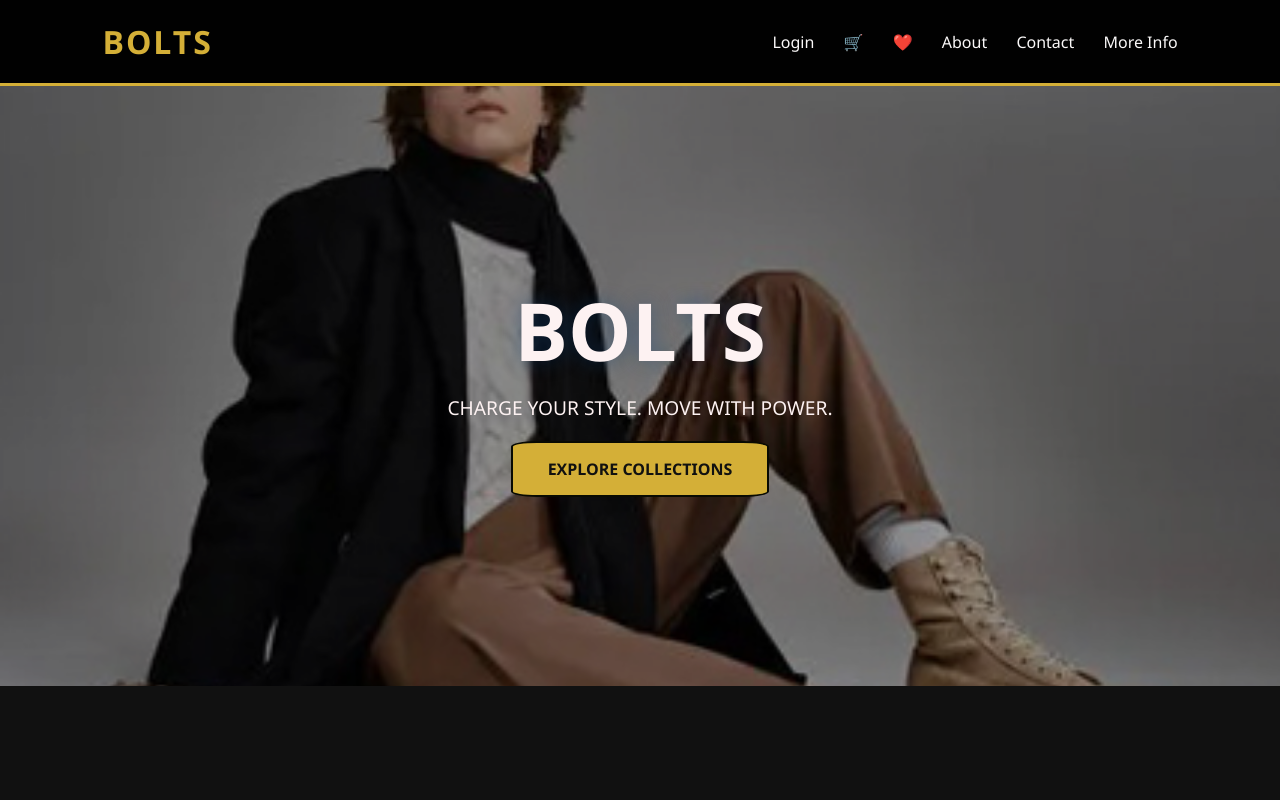
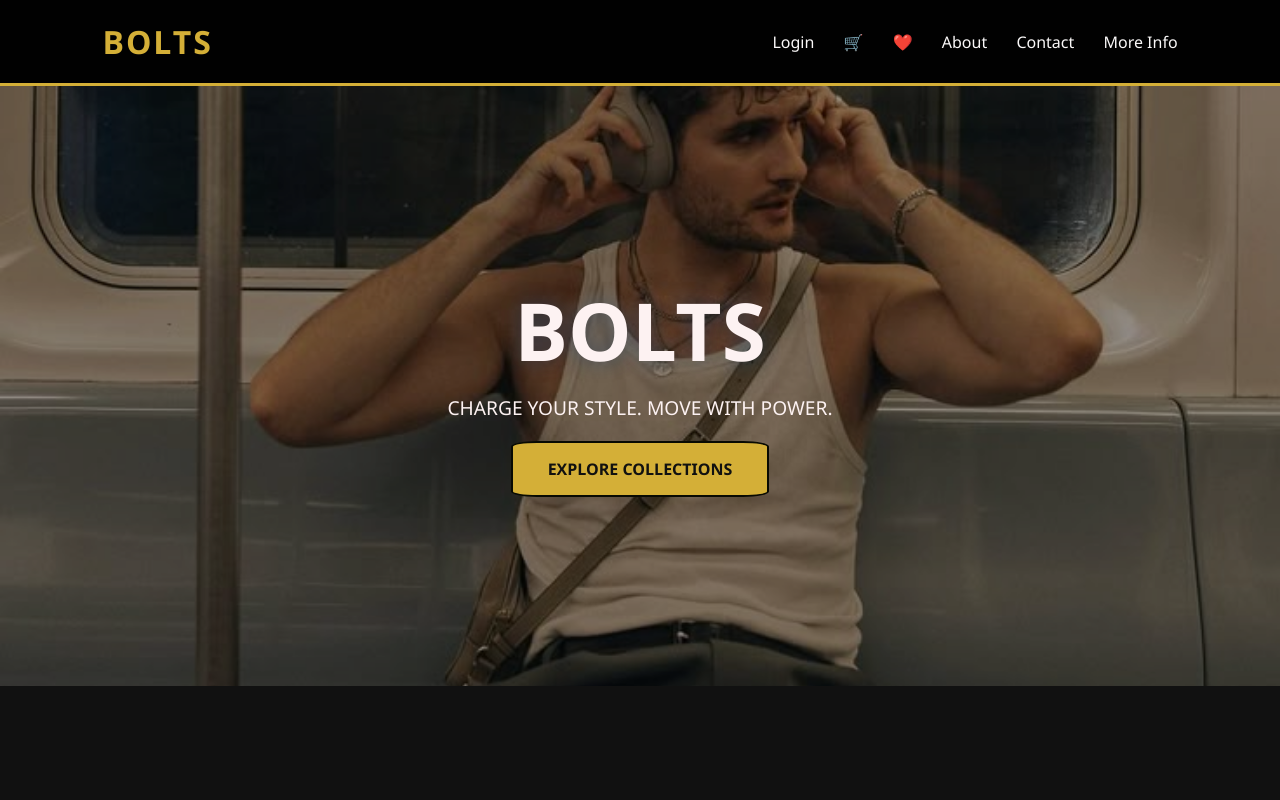
Before and after one commit to Aditya-Vaishnav002/BOLTS1, a plain HTML site: page html/index.html in a window 1280 px wide. Shown: the top 800 px of the page. Drawn offline with nearby package versions, Linux system fonts and the light colour scheme.

Commit message:
image changes

```diff
--- a/html/index.html
+++ b/html/index.html
@@ -26,7 +26,7 @@
    <header class="hero reveal">
     <!-- Background Image -->
     <img
-        src="./images/02.jpg"
+        src="./images/13b2f6376c6da0a7cb67b0fc85b1fda2 (1).jpg"
         class="hero-bg"
         alt="Hero Image"
     >
```
